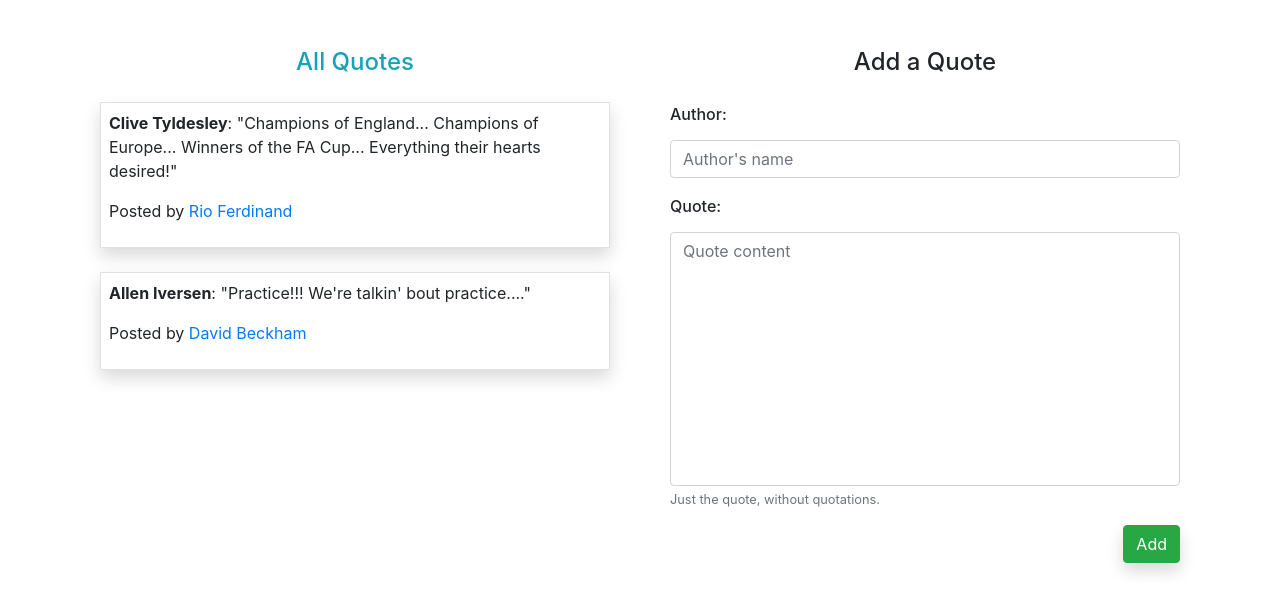
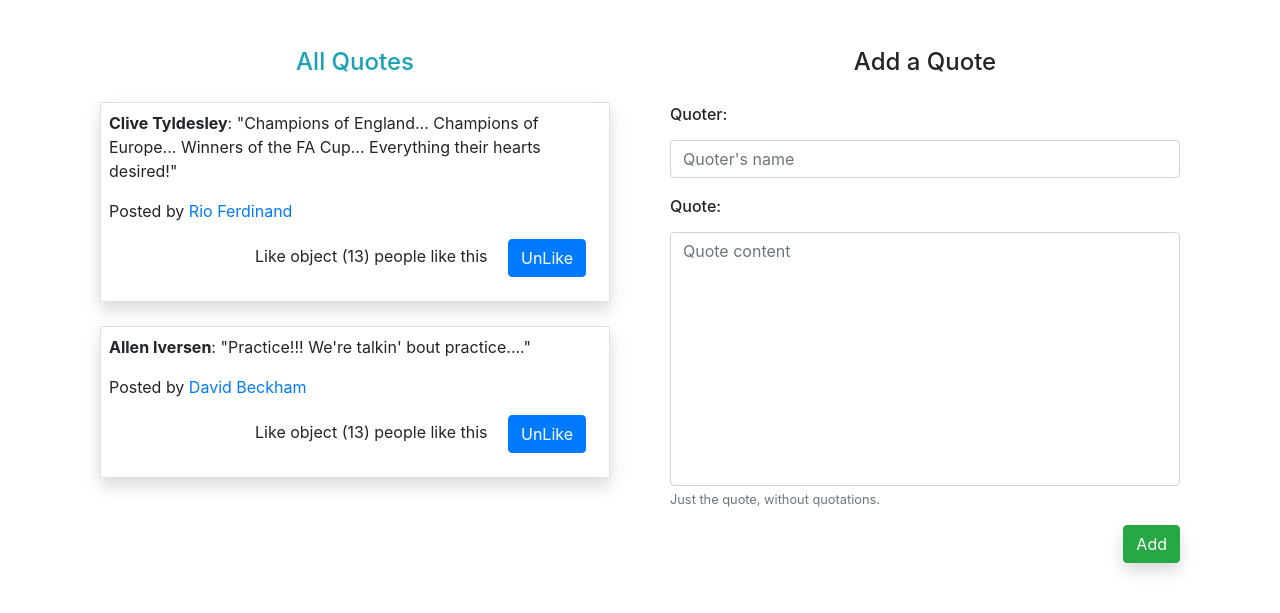
Before and after one commit to gbhoot/login_reg, a Django app: template apps/quotes/templates/dashboard.html in a window 1280 px wide. Shown: the part 70-683 px from the top of the page. Run offline with Django 3.2, Linux system fonts and the light colour scheme; the template is opened without the code that fills it: values that come from a table or form of the project are taken from there, others are empty; data comes from the database, SQL or seed files in the repository; both versions use the stored data as it was after the commit; parts of the project's set-up code (start-up, migrations or seed data) failed here and were passed over; some libraries are stand-ins or nearby versions.

Commit message:
added like functionality to exam

```diff
--- a/apps/quotes/models.py
+++ b/apps/quotes/models.py
@@ -7,26 +7,30 @@
     def reg_validator(self, regData, id=0, update=False):
         errors = {}
 
+        # Remove spaces from names
+        fName = regData['fName'].replace(' ', '')
+        lName = regData['lName'].replace(' ', '')
+
         # If we're doing an update, get an instane of the current user
         if update:
             user = User.objects.get(id=id)
 
         # Check the first name input
         if 'fName' in regData:
-            if len(regData['fName']) < 1:
+            if len(fName) < 1:
                 errors['fName'] = "Please enter your first name"
-            elif len(regData['fName']) < 3:
+            elif len(fName) < 3:
                 errors['fName'] = "First name should be at least 3 characters"
-            elif not regData['fName'].isalpha():
+            elif not fName.isalpha():
                 errors['fName'] = "First name should only contain alphabetical characters"
 
         # Check the last name input
         if 'lName' in regData:
-            if len(regData['lName']) < 1:
+            if len(lName) < 1:
                 errors['lName'] = "Please enter your last name"
-            elif len(regData['lName']) < 3:
+            elif len(lName) < 3:
                 errors['lName'] = "Last name should be at least 3 characters"
-            elif not regData['lName'].isalpha():
+            elif not lName.isalpha():
                 errors['lName'] = "Last name should only contain alphabetical characters"
 
         # Check email address input
@@ -44,7 +48,7 @@
                 try:
                     if User.objects.get(email=regData['email']):
                         if update:
-                            if postData['email'] != user.email:
+                            if regData['email'] != user.email:
                                 print("Is it even coming here?")
                                 errors['email'] = "Email address already taken"
                         else:
@@ -137,6 +141,28 @@
 
         return errors
 
+class LikeManager(models.Manager):
+    def like_validator(self, quote, liker):
+        errors = {}
+
+        # Check if the liker has already liked this quote before
+        likes = Like.objects.filter(quote=quote)
+        # print("Over here", likes)
+        for like in likes:
+            if like.user == liker:
+                errors['liker'] = "Already liked"
+
+        return errors
+
+    def count_likes(self, quote):
+
+        count = 0
+        likes = Like.objects.filter(quote=quote)
+        for like in likes:
+            count += 1
+
+        return count
+
 class User(models.Model):
     first_name = models.CharField(max_length=45)
     last_name = models.CharField(max_length=45)
@@ -159,3 +185,4 @@
     updated_at = models.DateTimeField()
     user = models.ForeignKey(User, on_delete=models.CASCADE, related_name="likes")
     quote = models.ForeignKey(Quote, on_delete=models.CASCADE, related_name="likes")
+    objects = LikeManager()
--- a/apps/quotes/templates/dashboard.html
+++ b/apps/quotes/templates/dashboard.html
@@ -14,6 +14,10 @@
     <style>
         textarea {
             resize: none;
+        }
+
+        img {
+            width: 30px;
         }
     </style>
 </head>
@@ -55,6 +59,24 @@
                                         <a href="/user/{{ quote.user.id }}/">{{ quote.user.first_name }}
                                             {{ quote.user.last_name }}</a>
                                     </p>
+                                    <div class="container text-right mb-3">
+                                        <span>{{ likes.0 }} people like this</span>
+                                        {% if like.0 == False %}
+                                            <a href="/likeQuote/{{ quote.id }}" class="ml-3">
+                                                <button class="btn btn-primary">Like</button>
+                                            </a>
+                                        {% else %}
+                                            <a href="/unlikeQuote/{{ quote.id }}" class="ml-3">
+                                                <button class="btn btn-primary">UnLike</button>
+                                            </a>
+                                        {% endif %}
+                                    </div>
+                                    {% if quote.user.id == user.id %}
+                                        <a href="/deleteQuote/{{ quote.id }}/">
+                                            <img src="https://image.flaticon.com/icons/svg/63/63260.svg"
+                                                alt="delete-icon">
+                                        </a>
+                                    {% endif %}
                                 </div>
                             {% endfor %}
                         {% else %}
@@ -76,9 +98,9 @@
                         <form action="/addQuote/" method="POST">
                             {% csrf_token %}
                             <div class="form-group">
-                              <label for="author"><h6>Author:</h6></label>
+                              <label for="Quoter"><h6>Quoter:</h6></label>
                               <input type="text" name="author" id="author" class="form-control"
-                                placeholder="Author's name">
+                                placeholder="Quoter's name">
                             </div>
                             <div class="mt-0">
                                 {% if messages %}
--- a/apps/quotes/urls.py
+++ b/apps/quotes/urls.py
@@ -8,6 +8,8 @@
     path('dashboard/', views.dashboard),
     path('user/<int:id>/', views.show),
     path('addQuote/', views.addQuote),
+    path('deleteQuote/<int:id>/', views.deleteQuote),
+    path('likeQuote/<int:id>/', views.likeQuote),
     path('account/', views.profile),
     path('account/update/', views.update),
     path('logout/', views.logout),
```
Also changed, not shown: apps/quotes/views.py (+54 -2 lines), db.sqlite3.
